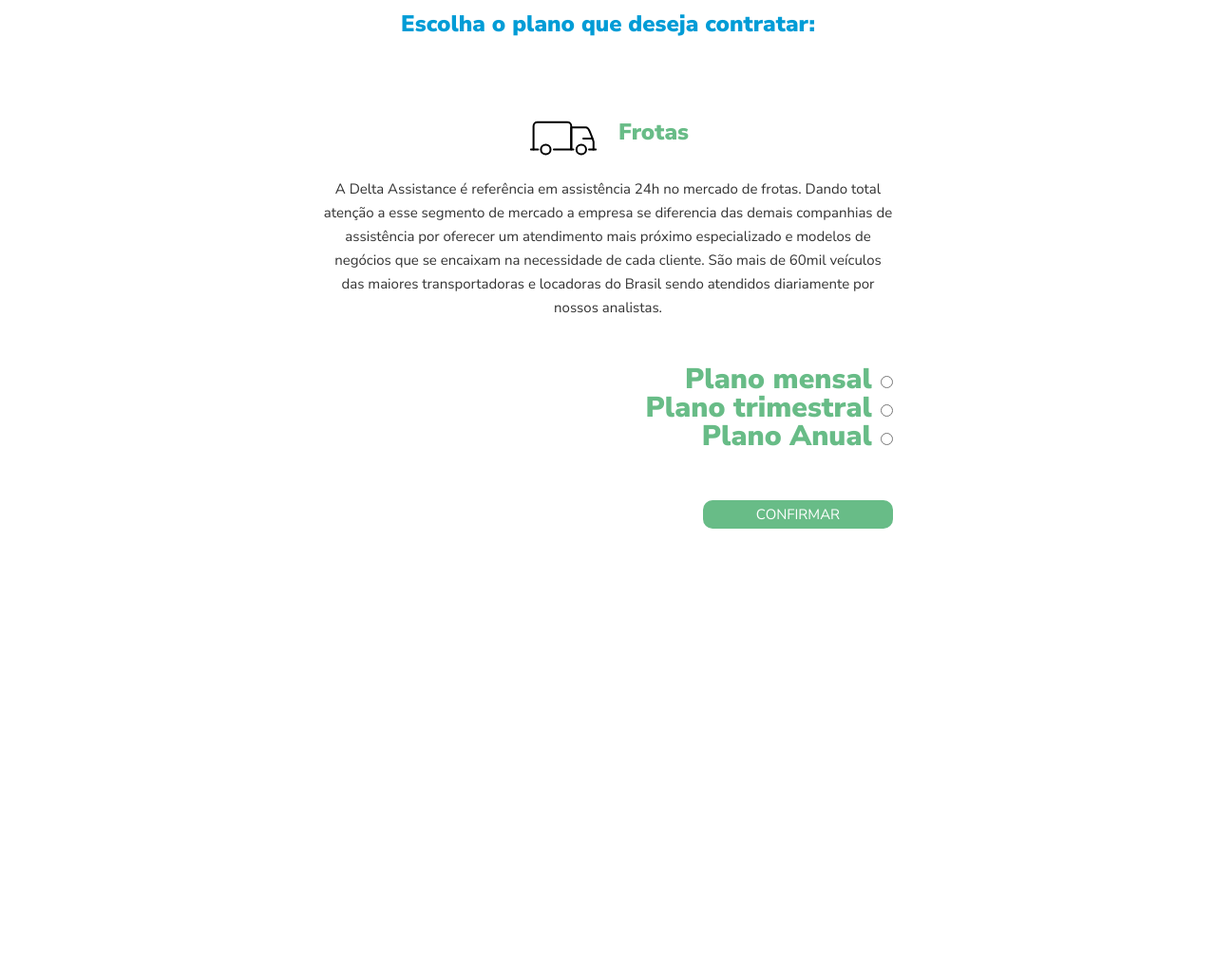
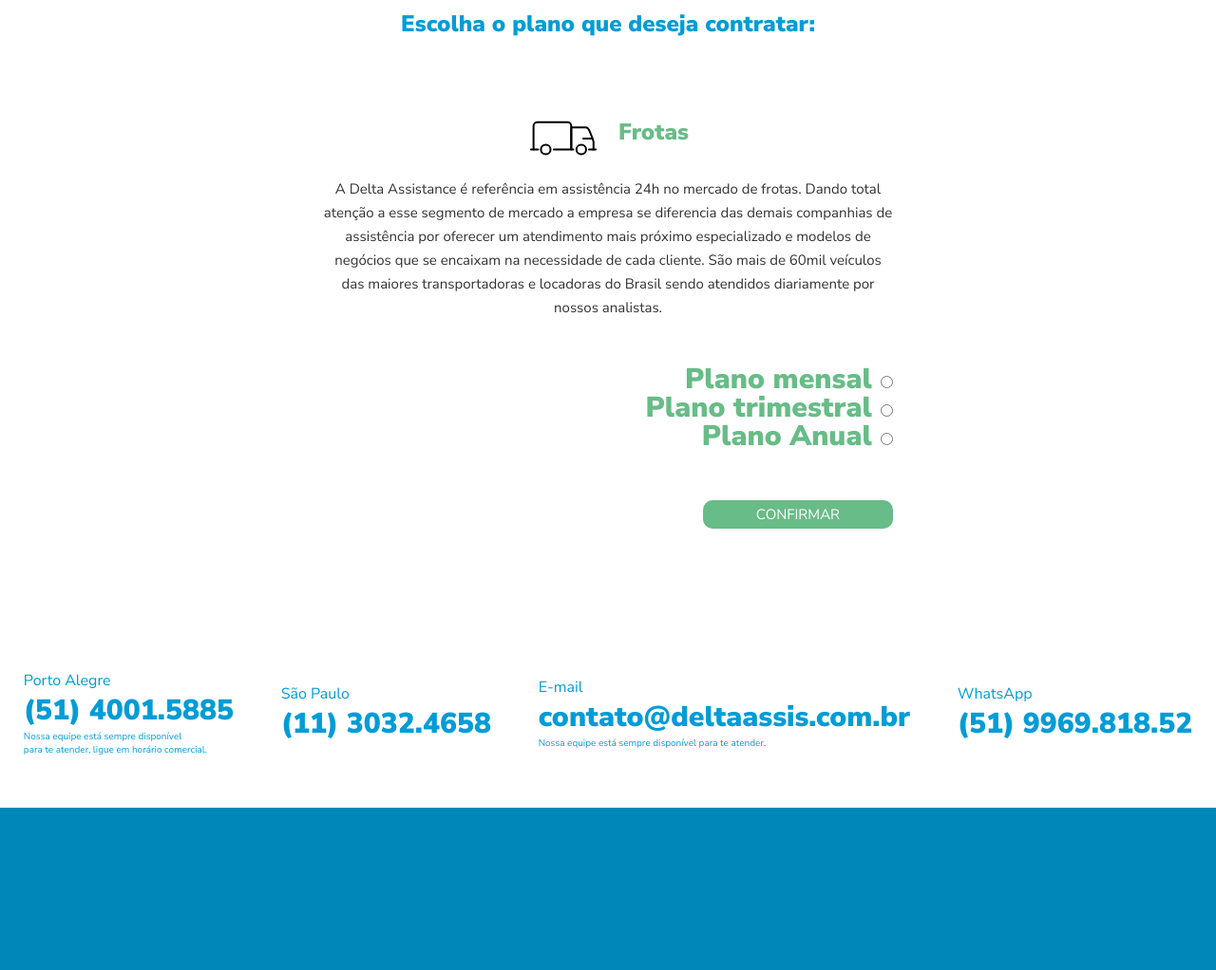
Before and after one commit to PaulaFAlves/delta-webstore, a plain HTML site: page index.html in a window 1280 px wide. Shown: the part 143-1165 px from the top of the page at 95% size. Before the commit the page ends 844 px from the top, so only its background shows below. Drawn offline with Linux system fonts and the light colour scheme.

Commit message:
updated styles

```diff
--- a/index.html
+++ b/index.html
@@ -67,6 +67,33 @@
 		</div>
 
 	</section>
+	<footer>
+		<div class="contacts">
+			<ul>
+				<li>
+					<p>Porto Alegre</p>
+					<h5>(51) 4001.5885</h5>
+					<p class="contact-subtext">Nossa equipe está sempre disponível<br>para te atender, ligue em horário comercial.</p>
+				</li>
+				<li>
+					<p>São Paulo</p>
+					<h5>(11) 3032.4658</h5>
+				</li>
+				<li>
+					<p>E-mail</p>
+					<h5>contato@deltaassis.com.br</h5>
+					<p class="contact-subtext">Nossa equipe está sempre disponível para te atender.</p>
+				</li>
+				<li>
+					<p>WhatsApp</p>
+					<h5>(51) 9969.818.52</h5>
+				</li>
+			</ul>
+		</div>
+		<div class="footer">
+
+		</div>
+	</footer>
 	<script src="./script.js"></script>
 </body>
 </html>
--- a/script.js
+++ b/script.js
@@ -7,7 +7,7 @@
 			for (let i = 0; i < radios.length; i++) {
 				if (radios[i].checked) {
 					let option = radios[i].id
-					confirmOption.innerHTML = 'Você escolhei o PLANO ' + option.toUpperCase() + '.<br>. Clique em confirmar para escolher as opções de pagamento.';
+					confirmOption.innerHTML = 'Você escolheu o PLANO ' + option.toUpperCase() + '.<br>Clique em confirmar para escolher as opções de pagamento.';
 				}
 			}
 
--- a/style.css
+++ b/style.css
@@ -5,7 +5,7 @@
 	font-family: 'Nunito Sans', sans-serif;
 }
 .navbar {
-	background-image: linear-gradient(to right, rgba(16, 38, 78, 0.7), rgba(0, 156, 214));
+	background-image: linear-gradient(to right, rgba(16, 38, 78), rgba(0, 156, 214));
 	height: 4vh;
 	width: 100%;
 }
@@ -69,7 +69,7 @@
 .products-detail {
 	/*border: 2px solid black;*/
 	width: 700px;
-	height: 600px;
+	height: 550px;
 	margin: 10px;
 	line-height: 25px;
 }
@@ -125,4 +125,38 @@
 	opacity: 0.8;
 	text-align: center;
 	margin: 0 0 20px 0;
+	font-weight: bold;
 }
+.contacts ul {
+	/*border: 2px solid black;*/
+	width: 100%;
+	height: 200px;
+	display: flex;
+	justify-content: space-around;
+	align-items: center;
+}
+.contacts li {
+	list-style: none;
+	text-align: center;
+	color: #009CD6;
+}
+.contacts li p {
+	text-align: left;
+}
+.contacts li h5 {
+	font-size: 30px;
+}
+.contact-subtext {
+	font-size: 10px;
+}
+.footer {
+	width: 100%;
+	height: 200px;
+	background-color: #0087B9;
+	text-align: center;
+}
+.footer img {
+	position: absolute;
+	text-align: center;
+	margin: auto;
+}
```
